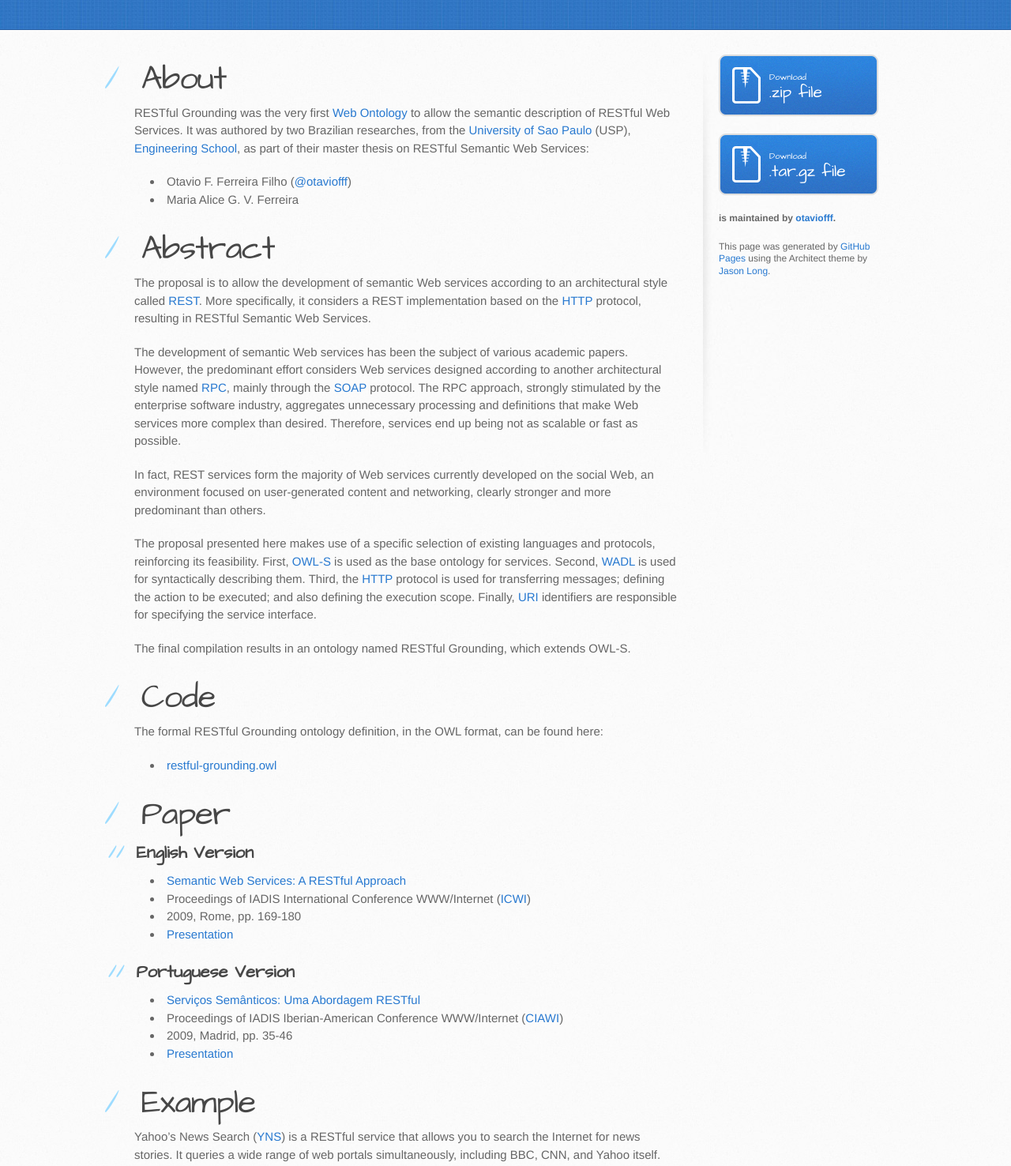
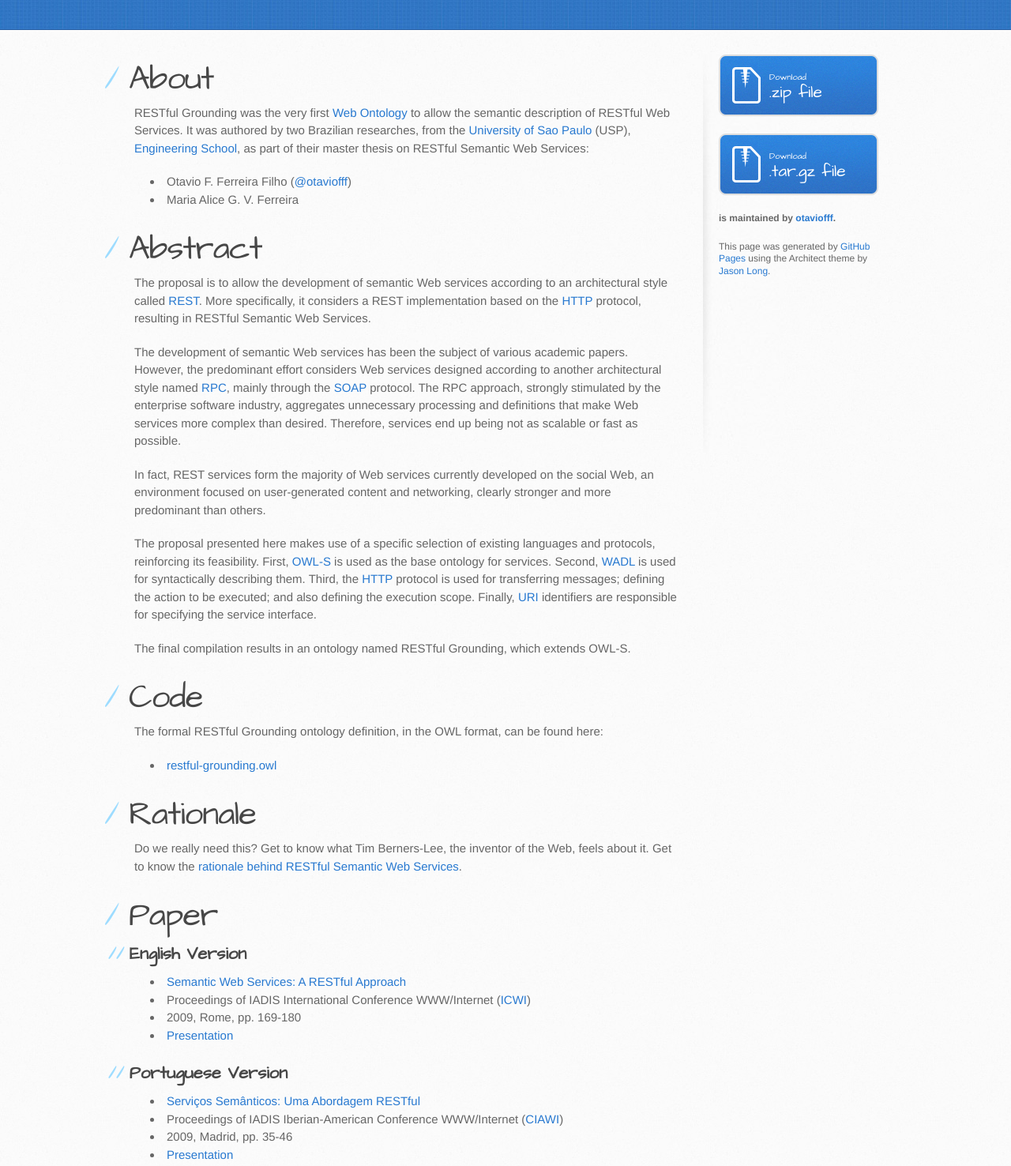
Before and after one commit to otaviofff/restful-grounding, a plain HTML site: page index.html in a window 1280 px wide. Shown: the part 269-1745 px from the top of the page at 79% size. Drawn offline with Linux system fonts and the light colour scheme.

Commit message:
Added a link to the rationale page.

```diff
--- a/index.html
+++ b/index.html
@@ -28,75 +28,64 @@
     <div id="content-wrapper">
       <div class="inner clearfix">
         <section id="main-content">
-          <h1>
-<a name="about" class="anchor" href="#about"><span class="octicon octicon-link"></span></a>About</h1>
 
+<h1><a name="about" class="anchor" href="#about"><span class="octicon octicon-link"></span></a>About</h1>
 <p>RESTful Grounding was the very first <a href="http://en.wikipedia.org/wiki/Web_Ontology_Language">Web Ontology</a> to allow the semantic description of RESTful Web Services. It was authored by two Brazilian researches, from the <a href="http://www.usp.br">University of Sao Paulo</a> (USP), <a href="http://www.poli.usp.br/">Engineering School</a>, as part of their master thesis on <strong>RESTful Semantic Web Services</strong>: </p>
-
 <ul>
   <li>Otavio F. Ferreira Filho (<a href="https://github.com/otaviofff" class="user-mention">@otaviofff</a>)</li>
   <li>Maria Alice G. V. Ferreira</li>
-</ul><h1>
-<a name="abstract" class="anchor" href="#abstract"><span class="octicon octicon-link"></span></a>Abstract</h1>
+</ul>
 
+
+<h1><a name="abstract" class="anchor" href="#abstract"><span class="octicon octicon-link"></span></a>Abstract</h1>
 <p>The proposal is to allow the development of semantic Web services according to an architectural style called <a href="http://en.wikipedia.org/wiki/Restful_web_service">REST</a>. More specifically, it considers a REST implementation based on the <a href="http://en.wikipedia.org/wiki/Hypertext_Transfer_Protocol">HTTP</a> protocol, resulting in <strong>RESTful Semantic Web Services</strong>. </p>
-
 <p>The development of semantic Web services has been the subject of various academic papers. However, the predominant effort considers Web services designed according to another architectural style named <a href="http://en.wikipedia.org/wiki/Remote_procedure_call">RPC</a>, mainly through the <a href="http://en.wikipedia.org/wiki/Simple_Object_Access_Protocol">SOAP</a> protocol. The RPC approach, strongly stimulated by the enterprise software industry, aggregates unnecessary processing and definitions that make Web services more complex than desired. Therefore, services end up being not as scalable or fast as possible. </p>
-
 <p>In fact, REST services form the majority of Web services currently developed on the social Web, an environment focused on user-generated content and networking, clearly stronger and more predominant than others.  </p>
-
 <p>The proposal presented here makes use of a specific selection of existing languages and protocols, reinforcing its feasibility. First, <a href="http://en.wikipedia.org/wiki/OWL-S">OWL-S</a> is used as the base ontology for services. Second, <a href="http://en.wikipedia.org/wiki/Web_Application_Description_Language">WADL</a> is used for syntactically describing them. Third, the <a href="http://en.wikipedia.org/wiki/Hypertext_Transfer_Protocol">HTTP</a> protocol is used for transferring messages; defining the action to be executed; and also defining the execution scope. Finally, <a href="http://en.wikipedia.org/wiki/URI">URI</a> identifiers are responsible for specifying the service interface. </p>
-
 <p>The final compilation results in an ontology named RESTful Grounding, which extends OWL-S.</p>
 
-<h1>
-<a name="code" class="anchor" href="#code"><span class="octicon octicon-link"></span></a>Code</h1>
 
+<h1><a name="code" class="anchor" href="#code"><span class="octicon octicon-link"></span></a>Code</h1>
 <p>The formal RESTful Grounding ontology definition, in the OWL format, can be found here:</p>
-
 <ul>
   <li><a href="https://github.com/otaviofff/restful-grounding/blob/master/ontologies/restful-grounding/restful-grounding.owl">restful-grounding.owl</a></li>
-</ul><h1>
-<a name="paper" class="anchor" href="#paper"><span class="octicon octicon-link"></span></a>Paper</h1>
+</ul>
 
-<h2>
-<a name="english-version" class="anchor" href="#english-version"><span class="octicon octicon-link"></span></a>English Version</h2>
 
+<h1><a name="rationale" class="anchor" href="#code"><span class="octicon octicon-link"></span></a>Rationale</h1>
+<p>Do we really need this? Get to know what Tim Berners-Lee, the inventor of the Web, feels about it. Get to know the <a href="http://otaviofff.github.io/restful-grounding/rationale.html">rationale behind RESTful Semantic Web Services</a>.</p>
+
+
+<h1><a name="paper" class="anchor" href="#paper"><span class="octicon octicon-link"></span></a>Paper</h1>
+<h2><a name="english-version" class="anchor" href="#english-version"><span class="octicon octicon-link"></span></a>English Version</h2>
 <ul>
   <li><a href="https://github.com/otaviofff/restful-grounding/blob/master/papers/official-paper-icwi.pdf">Semantic Web Services: A RESTful Approach</a></li>
   <li>Proceedings of IADIS International Conference WWW/Internet (<a href="http://www.internet-conf.org/">ICWI</a>)</li>
   <li>2009, Rome, pp. 169-180</li>
   <li><a href="http://www.slideshare.net/otaviofff/semantic-web-services-a-restful-approach">Presentation</a></li>
-</ul><h2>
-<a name="portuguese-version" class="anchor" href="#portuguese-version"><span class="octicon octicon-link"></span></a>Portuguese Version</h2>
-
+</ul>
+<h2><a name="portuguese-version" class="anchor" href="#portuguese-version"><span class="octicon octicon-link"></span></a>Portuguese Version</h2>
 <ul>
   <li><a href="https://github.com/otaviofff/restful-grounding/blob/master/papers/official-paper-ciawi.pdf">Serviços Semânticos: Uma Abordagem RESTful</a></li>
   <li>Proceedings of IADIS Iberian-American Conference WWW/Internet (<a href="http://www.ciawi-conf.org/">CIAWI</a>)</li>
   <li>2009, Madrid, pp. 35-46</li>
   <li><a href="http://www.slideshare.net/otaviofff/servios-semnticos-uma-abordagem-restful-2299305">Presentation</a></li>
-</ul><h1>
-<a name="example" class="anchor" href="#example"><span class="octicon octicon-link"></span></a>Example</h1>
+</ul>
 
+
+<h1><a name="example" class="anchor" href="#example"><span class="octicon octicon-link"></span></a>Example</h1>
 <p>Yahoo’s News Search (<a href="http://developer.yahoo.com/search/news/V1/newsSearch.html">YNS</a>) is a RESTful service that allows you to search the Internet for news stories. It queries a wide range of web portals simultaneously, including BBC, CNN, and Yahoo itself. Unfortunately, this web service hasn’t been described formally yet, which prevents semantic software agents from discovering, selecting, and invoking it without human assistance.</p>
-
 <p>In order to overcome these limitations, both syntactic and semantic descriptions ought to be provided; a task accomplished by the files listed below.</p>
-
-<h2>
-<a name="syntactic-description" class="anchor" href="#syntactic-description"><span class="octicon octicon-link"></span></a>Syntactic Description</h2>
-
+<h2><a name="syntactic-description" class="anchor" href="#syntactic-description"><span class="octicon octicon-link"></span></a>Syntactic Description</h2>
 <ul>
-<li>
-<a href="https://github.com/otaviofff/restful-grounding/blob/master/examples/yahoo-news-search/syntactic/yns.wadl">yns.wadl</a> (Originally created by <a href="https://www.java.net/pub/au/59">Marc Hadley</a>)</li>
-</ul><h2>
-<a name="semantic-description" class="anchor" href="#semantic-description"><span class="octicon octicon-link"></span></a>Semantic Description</h2>
-
+  <li><a href="https://github.com/otaviofff/restful-grounding/blob/master/examples/yahoo-news-search/syntactic/yns.wadl">yns.wadl</a> (Originally created by <a href="https://www.java.net/pub/au/59">Marc Hadley</a>)</li>
+</ul>
+<h2><a name="semantic-description" class="anchor" href="#semantic-description"><span class="octicon octicon-link"></span></a>Semantic Description</h2>
 <ul>
   <li><a href="https://github.com/otaviofff/restful-grounding/blob/master/examples/yahoo-news-search/semantic/yns-service.owl">yns-service.owl</a></li>
   <li><a href="https://github.com/otaviofff/restful-grounding/blob/master/examples/yahoo-news-search/semantic/yns-profile.owl">yns-profile.owl</a></li>
   <li><a href="https://github.com/otaviofff/restful-grounding/blob/master/examples/yahoo-news-search/semantic/yns-process.owl">yns-process.owl</a></li>
-<li>
-<a href="https://github.com/otaviofff/restful-grounding/blob/master/examples/yahoo-news-search/semantic/yns-grounding.owl">yns-grounding.owl</a> (RESTful Grounding ontology applied)</li>
+  <li><a href="https://github.com/otaviofff/restful-grounding/blob/master/examples/yahoo-news-search/semantic/yns-grounding.owl">yns-grounding.owl</a> (RESTful Grounding ontology applied)</li>
 </ul>
         </section>
 
@@ -109,14 +98,11 @@
             <small>Download</small>
             .tar.gz file
           </a>
-
           <p class="repo-owner"><a href="https://github.com/otaviofff/restful-grounding"></a> is maintained by <a href="https://github.com/otaviofff">otaviofff</a>.</p>
-
           <p>This page was generated by <a href="https://pages.github.com">GitHub Pages</a> using the Architect theme by <a href="https://twitter.com/jasonlong">Jason Long</a>.</p>
         </aside>
+
       </div>
     </div>
-
-
   </body>
 </html>
```
Lines whose indentation alone changed are shown as unchanged.
